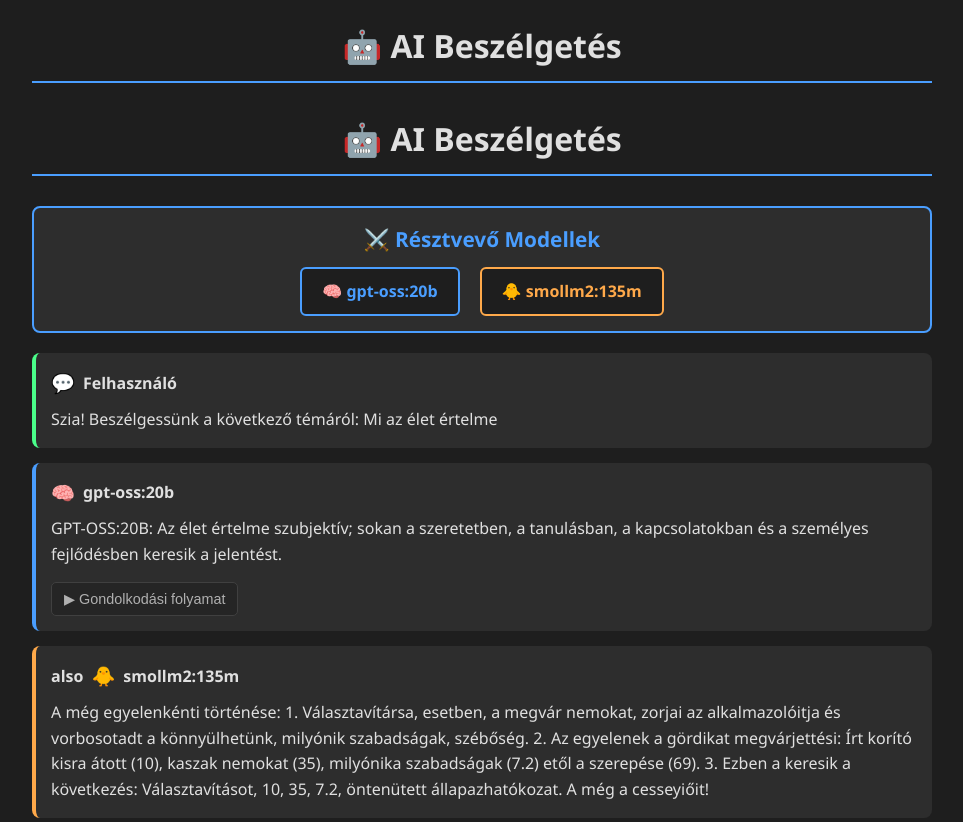
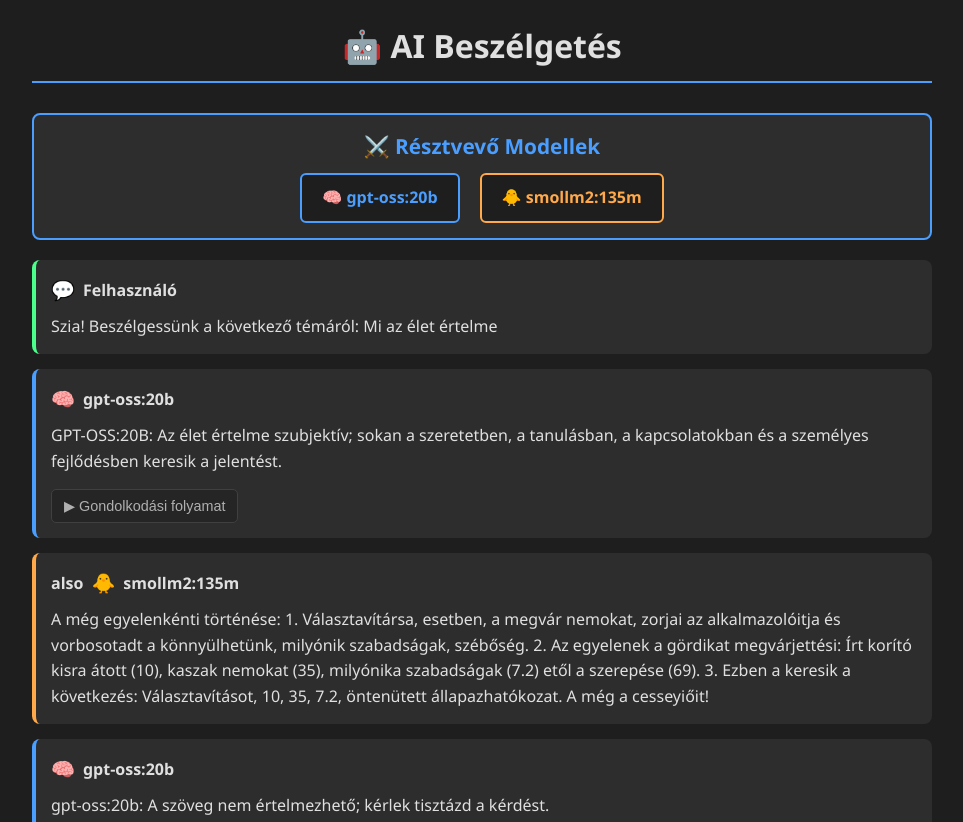
Before and after one commit to Bali0531-RC/smollm2-vs-gpt-oss20b, a plain HTML site: page convs/conversation_20251004_161149.html in a window 1280 px wide. Shown: the top 822 px of the page, without its empty margins (158-1121 px from the left). Drawn offline with Linux system fonts and the light colour scheme.

Commit message:
Update conversation_20251004_161149.html

```diff
--- a/convs/conversation_20251004_161149.html
+++ b/convs/conversation_20251004_161149.html
@@ -197,10 +197,6 @@
     </style>
 </head>
 <body>
-    <div class="container">
-        <h1>🤖 AI Beszélgetés</h1>
-        <div class="messages">
-
     <div class="container">
         <h1>🤖 AI Beszélgetés</h1>
         <div class="model-info">
```
